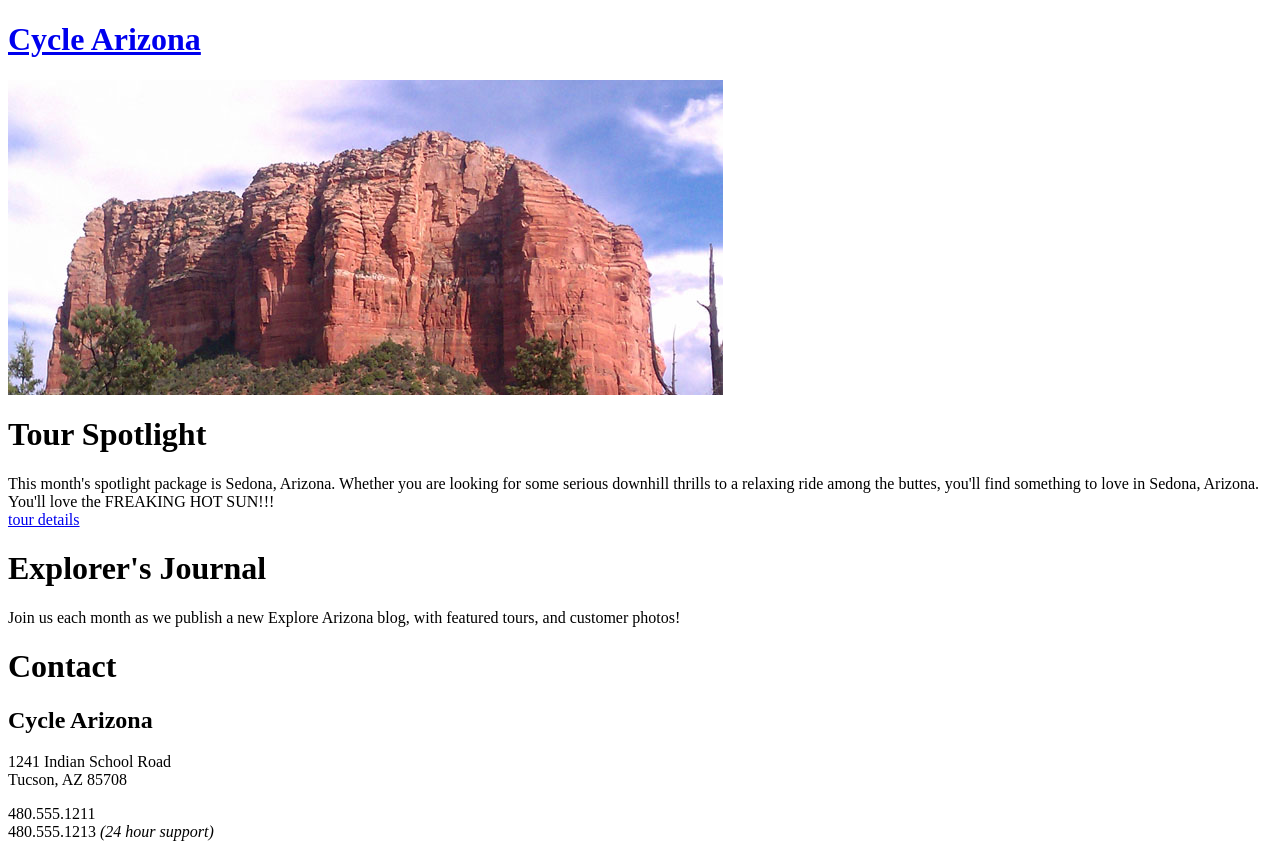
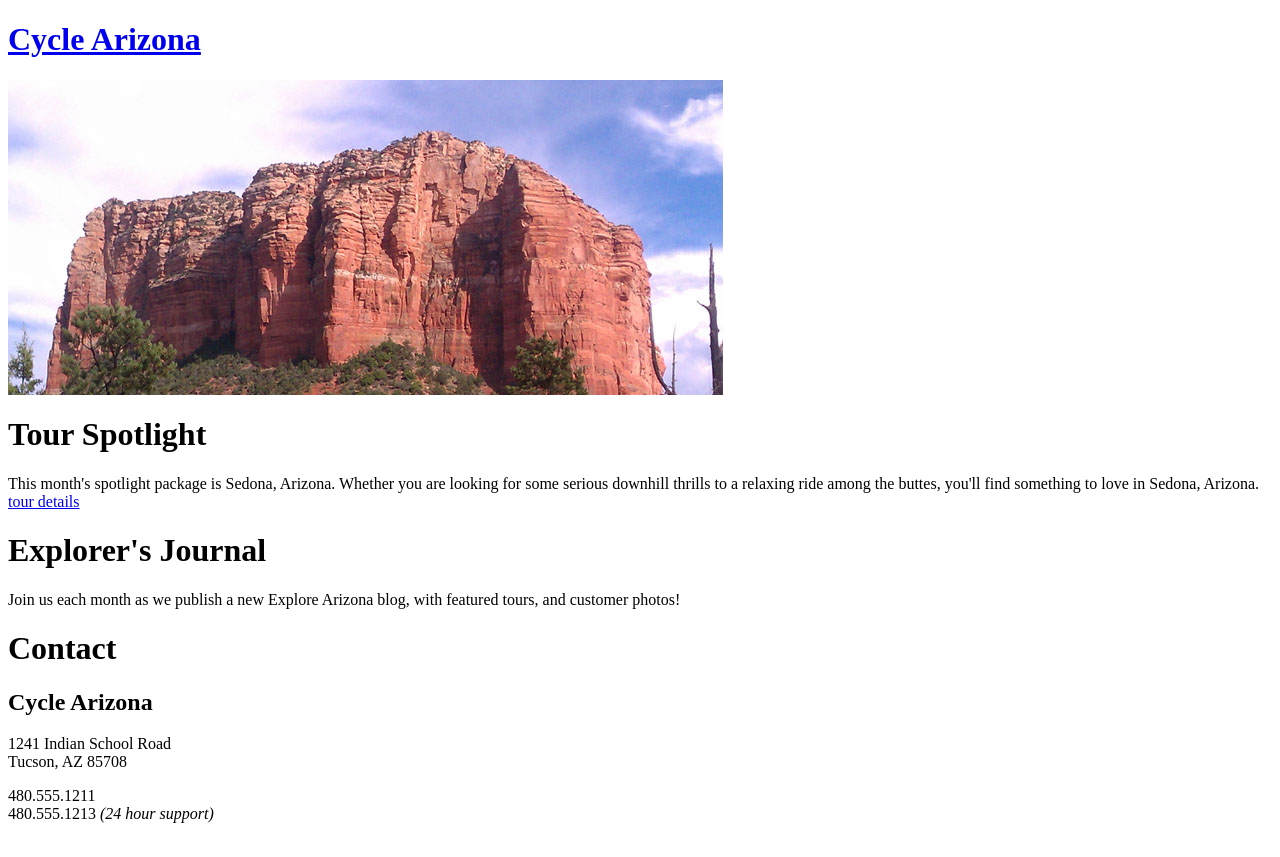
Before and after one commit to alonzoc/gitTraining, a plain HTML site: page index.html in a window 1280 px wide. Drawn offline with Linux system fonts and the light colour scheme.

Commit message:
forgot to add index before commit

```diff
--- a/index.html
+++ b/index.html
@@ -24,7 +24,7 @@
         <div id="mainContent">
           <div id="mainArticle">
             <h1>Tour Spotlight</h1>
-            <p class="spotlight">This month's spotlight package is Sedona, Arizona. Whether you are looking for some serious downhill thrills to a relaxing ride among the buttes, you'll find something to love in Sedona, Arizona. You'll love the FREAKING HOT SUN!!!<br /> <span class="accent"><a href="tours_cycle.html" title="Cycle Arizona">tour details</a></span></p>
+            <p class="spotlight">This month's spotlight package is Sedona, Arizona. Whether you are looking for some serious downhill thrills to a relaxing ride among the buttes, you'll find something to love in Sedona, Arizona.<br /> <span class="accent"><a href="tours_cycle.html" title="Cycle Arizona">tour details</a></span></p>
 
             <h1>Explorer's Journal</h1>
             <p class="videoText">Join us each month as we publish a new Explore Arizona blog, with featured tours, and customer photos!</p>
```
